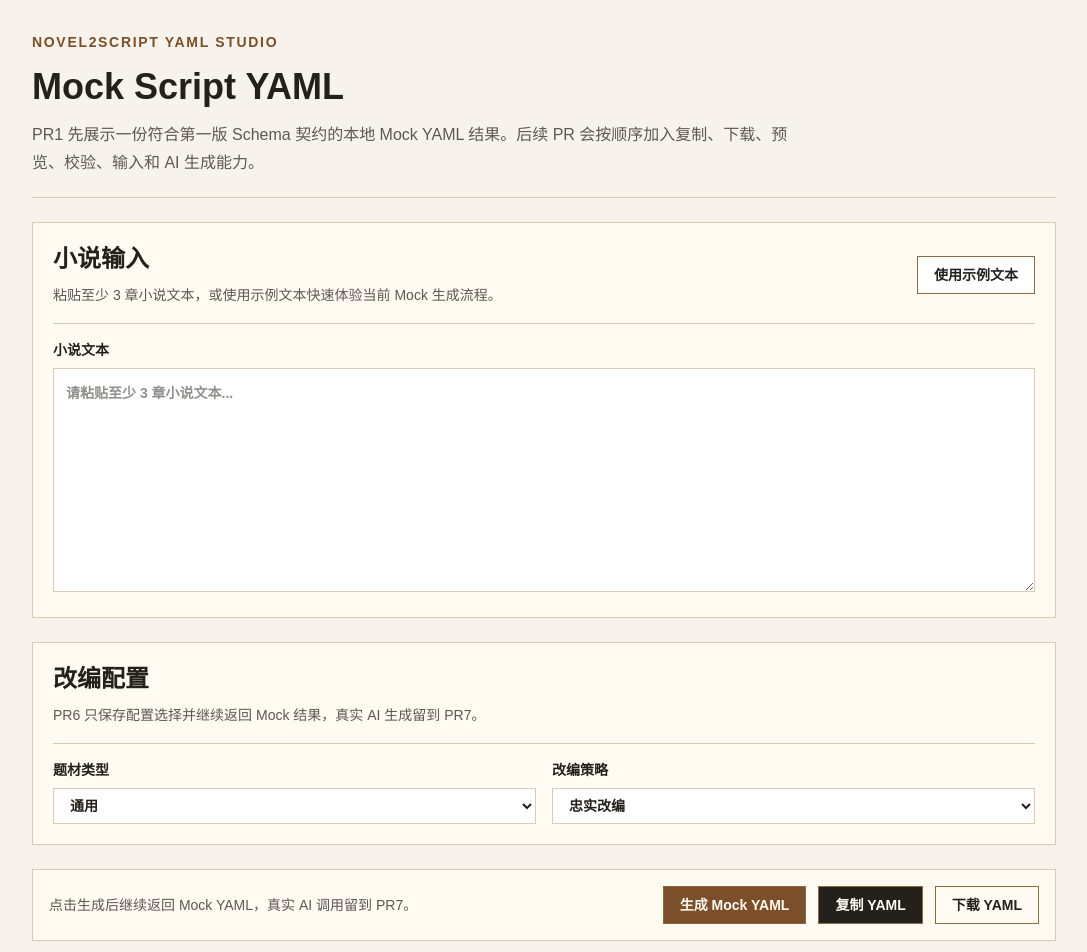
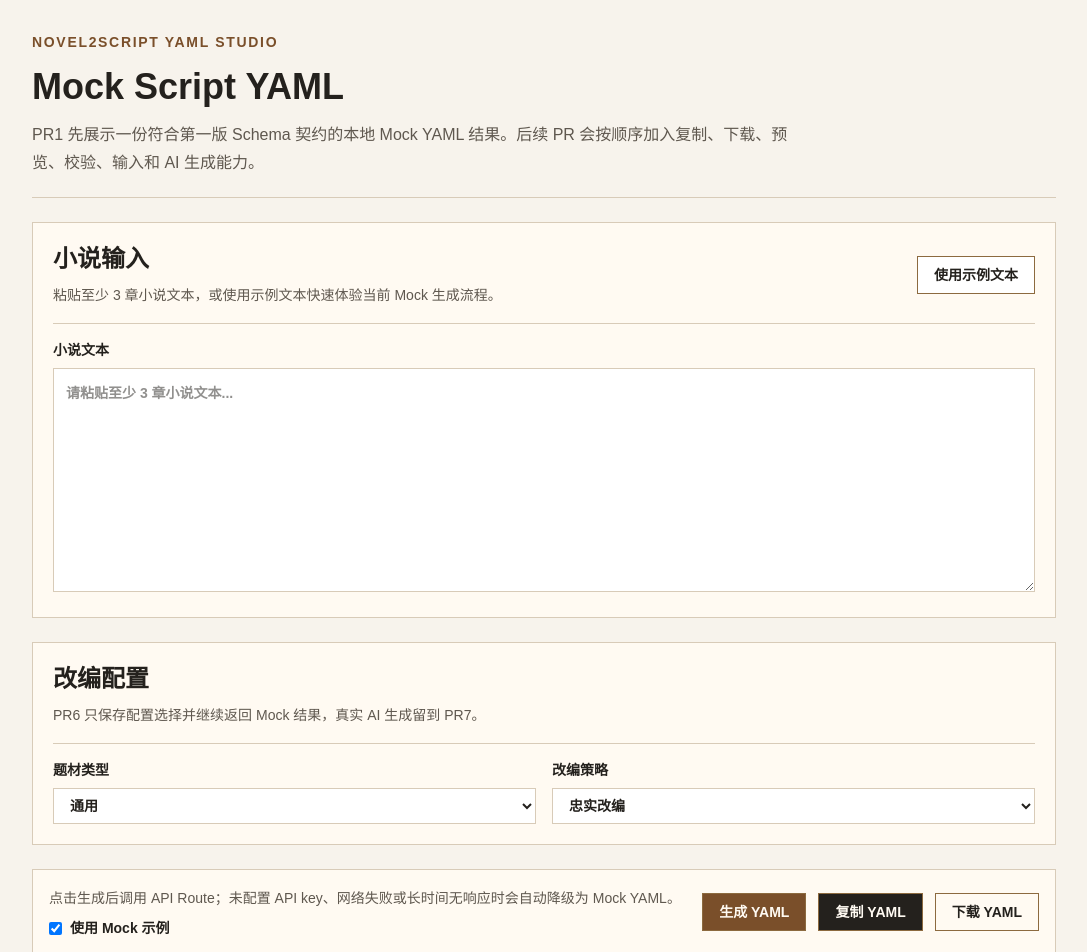
Before and after one commit to M-ting123/ai-novel, a Next.js app: page / in a window 1280 px wide. Shown: the top 952 px of the page, without its empty margins (96-1183 px from the left). Built offline with nearby package versions, Linux system fonts and the light colour scheme.

Commit message:
修改 app/page.tsx 接入生成接口、loading 状态、Mock 开关和当前 YAML 展示状态。

```diff
--- a/app/page.tsx
+++ b/app/page.tsx
@@ -19,6 +19,9 @@ export default function Home() {
   const [inputError, setInputError] = useState("");
   const [genre, setGenre] = useState<Genre>("通用");
   const [strategy, setStrategy] = useState<Strategy>("忠实改编");
+  const [yamlText, setYamlText] = useState(mockYamlText);
+  const [isGenerating, setIsGenerating] = useState(false);
+  const [useMock, setUseMock] = useState(true);
   const characterNames = Object.fromEntries(
     mockScriptData.story_bible.characters.map((character) => [
       character.id,
@@ -29,7 +32,7 @@ export default function Home() {
 
   async function handleCopy() {
     try {
-      await navigator.clipboard.writeText(mockYamlText);
+      await navigator.clipboard.writeText(yamlText);
       setStatusMessage("已复制 YAML 到剪贴板。");
     } catch {
       setStatusMessage("复制失败，请手动选择 YAML 文本复制。");
@@ -38,7 +41,7 @@ export default function Home() {
 
   function handleDownload() {
     try {
-      const blob = new Blob([mockYamlText], {
+      const blob = new Blob([yamlText], {
         type: "text/yaml;charset=utf-8",
       });
       const url = URL.createObjectURL(blob);
@@ -66,7 +69,7 @@ export default function Home() {
     setStatusMessage("已填入示例文本。");
   }
 
-  function handleGenerate() {
+  async function handleGenerate() {
     if (!novelText.trim()) {
       setInputError("请输入小说文本，或点击“使用示例文本”。");
       setStatusMessage("");
@@ -80,9 +83,39 @@ export default function Home() {
     }
 
     setInputError("");
-    setStatusMessage(
-      `已按“${genre} / ${strategy}”配置生成 Mock 结果。PR6 暂不调用外部 AI API。`,
-    );
+    setStatusMessage("");
+    setIsGenerating(true);
+
+    try {
+      const response = await fetch("/api/generate", {
+        method: "POST",
+        headers: {
+          "Content-Type": "application/json",
+        },
+        body: JSON.stringify({
+          novelText,
+          genre,
+          strategy,
+          useMock,
+        }),
+      });
+      const result = (await response.json()) as {
+        yamlText?: string;
+        usedMock?: boolean;
+        message?: string;
+      };
+
+      setYamlText(result.yamlText ?? mockYamlText);
+      setStatusMessage(
+        result.message ??
+          (result.usedMock ? "已返回 Mock YAML。" : "AI YAML 生成完成。"),
+      );
+    } catch {
+      setYamlText(mockYamlText);
+      setStatusMessage("生成请求失败，已自动降级为 Mock 示例。");
+    } finally {
+      setIsGenerating(false);
+    }
   }
 
   return (
@@ -117,16 +150,27 @@ export default function Home() {
         />
 
         <div className="flex flex-col gap-3 border border-[#d8cbb8] bg-[#fffaf2] p-4 sm:flex-row sm:items-center sm:justify-between">
-          <p className="text-sm leading-6 text-[#5f584f]">
-            点击生成后继续返回 Mock YAML，真实 AI 调用留到 PR7。
-          </p>
+          <div className="space-y-2">
+            <p className="text-sm leading-6 text-[#5f584f]">
+              点击生成后调用 API Route；未配置 API key、网络失败或长时间无响应时会自动降级为 Mock YAML。
+            </p>
+            <label className="flex items-center gap-2 text-sm font-semibold text-[#24211d]">
+              <input
+                type="checkbox"
+                checked={useMock}
+                onChange={(event) => setUseMock(event.target.checked)}
+              />
+              使用 Mock 示例
+            </label>
+          </div>
           <div className="flex flex-wrap gap-3">
             <button
               type="button"
               onClick={handleGenerate}
+              disabled={isGenerating}
               className="border border-[#8c6a3f] bg-[#7a4f2a] px-4 py-2 text-sm font-semibold text-[#fffaf2] transition-colors hover:bg-[#8b5b33]"
             >
-              生成 Mock YAML
+              {isGenerating ? "生成中..." : "生成 YAML"}
             </button>
             <button
               type="button"
@@ -202,7 +246,7 @@ export default function Home() {
         </section>
 
         <pre className="max-h-[70vh] overflow-auto border border-[#d8cbb8] bg-[#fffaf2] p-5 text-sm leading-6 text-[#24211d] shadow-sm">
-          <code>{mockYamlText}</code>
+          <code>{yamlText}</code>
         </pre>
       </section>
     </main>
```
